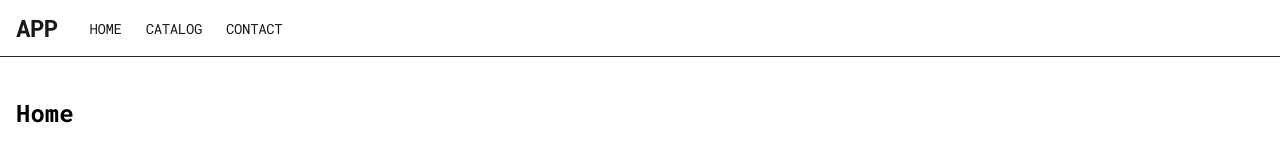
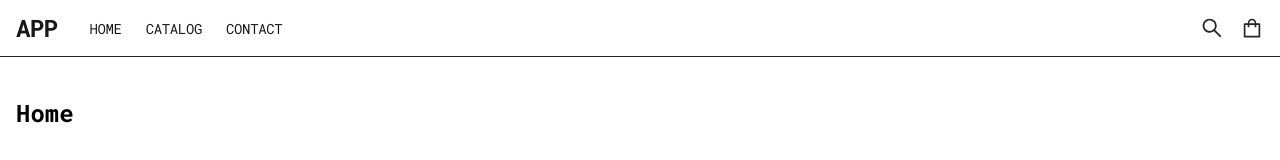
Before and after one commit to lbavendanos/privoti, a Next.js app: page / in a window 1280 px wide. Shown: the top 160 px of the page. Built offline with nearby package versions, Linux system fonts and the light colour scheme; no server answers.

Commit message:
Add options

```diff
--- a/src/app/layout.tsx
+++ b/src/app/layout.tsx
@@ -6,6 +6,7 @@ import BaseLogo from '@/layouts/base/components/BaseLogo'
 import Container from '@/common/components/Container'
 import BaseNavbar from '@/layouts/base/components/BaseNavbar'
 import BaseFooter from '@/layouts/base/components/BaseFooter'
+import BaseOptions from '@/layouts/base/components/BaseOptions'
 import 'styles/app.css'
 
 const roboto = Roboto_Mono({
@@ -61,9 +62,12 @@ export default function RootLayout({
       <body className="flex flex-col min-h-screen bg-white">
         <header className="border-b border-zinc-800">
           <Container>
-            <div className="flex items-center space-x-8">
-              <BaseLogo />
-              <BaseNavbar />
+            <div className="flex justify-between items-center">
+              <div className="flex items-center space-x-8">
+                <BaseLogo />
+                <BaseNavbar />
+              </div>
+              <BaseOptions />
             </div>
           </Container>
         </header>
--- /dev/null
+++ b/src/common/components/Icons.tsx
@@ -0,0 +1,35 @@
+export interface IconProps extends React.ComponentPropsWithoutRef<'svg'> {}
+
+export function SearchIcon(props: IconProps) {
+  return (
+    <svg
+      {...props}
+      stroke="currentColor"
+      fill="currentColor"
+      strokeWidth="0"
+      viewBox="0 0 1024 1024"
+      height="1em"
+      width="1em"
+      xmlns="http://www.w3.org/2000/svg"
+    >
+      <path d="M909.6 854.5L649.9 594.8C690.2 542.7 712 479 712 412c0-80.2-31.3-155.4-87.9-212.1-56.6-56.7-132-87.9-212.1-87.9s-155.5 31.3-212.1 87.9C143.2 256.5 112 331.8 112 412c0 80.1 31.3 155.5 87.9 212.1C256.5 680.8 331.8 712 412 712c67 0 130.6-21.8 182.7-62l259.7 259.6a8.2 8.2 0 0 0 11.6 0l43.6-43.5a8.2 8.2 0 0 0 0-11.6zM570.4 570.4C528 612.7 471.8 636 412 636s-116-23.3-158.4-65.6C211.3 528 188 471.8 188 412s23.3-116.1 65.6-158.4C296 211.3 352.2 188 412 188s116.1 23.2 158.4 65.6S636 352.2 636 412s-23.3 116.1-65.6 158.4z"></path>
+    </svg>
+  )
+}
+
+export function ShoppingIcon(props: IconProps) {
+  return (
+    <svg
+      {...props}
+      stroke="currentColor"
+      fill="currentColor"
+      strokeWidth="0"
+      viewBox="0 0 1024 1024"
+      height="1em"
+      width="1em"
+      xmlns="http://www.w3.org/2000/svg"
+    >
+      <path d="M832 312H696v-16c0-101.6-82.4-184-184-184s-184 82.4-184 184v16H192c-17.7 0-32 14.3-32 32v536c0 17.7 14.3 32 32 32h640c17.7 0 32-14.3 32-32V344c0-17.7-14.3-32-32-32zm-432-16c0-61.9 50.1-112 112-112s112 50.1 112 112v16H400v-16zm392 544H232V384h96v88c0 4.4 3.6 8 8 8h56c4.4 0 8-3.6 8-8v-88h224v88c0 4.4 3.6 8 8 8h56c4.4 0 8-3.6 8-8v-88h96v456z"></path>
+    </svg>
+  )
+}
--- /dev/null
+++ b/src/layouts/base/components/BaseOptions.tsx
@@ -0,0 +1,14 @@
+import { SearchIcon, ShoppingIcon } from '@/common/components/Icons'
+
+export default function BaseOptions() {
+  return (
+    <div className="flex space-x-4">
+      <a href="#" className="text-zinc-800">
+        <SearchIcon className="w-6 h-6" />
+      </a>
+      <a href="#" className="text-zinc-800">
+        <ShoppingIcon className="w-6 h-6" />
+      </a>
+    </div>
+  )
+}
```
